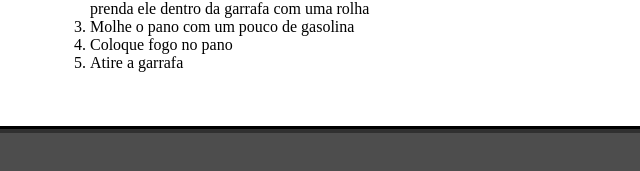
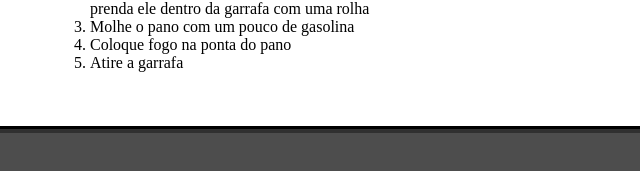
Before and after one commit to l-uiz/l-uiz.github.io, a plain HTML site: page molotov.html in a window 1280 px wide. Shown: the part 493-664 px from the top of the page, 340-980 px from the left. Drawn offline with Linux system fonts and the light colour scheme.

Commit message:
Update molotov.html

```diff
--- a/molotov.html
+++ b/molotov.html
@@ -26,7 +26,7 @@
                     <li>Encha 40% da garrafa com gasolina e 55% com óleo de carro</li>
                     <li>Coloque o pano dentro da garrafa, encostando um pouco no óleo, e prenda ele dentro da garrafa com uma rolha</li>
                     <li>Molhe o pano com um pouco de gasolina</li>
-                    <li>Coloque fogo no pano</li>
+                    <li>Coloque fogo na ponta do pano</li>
                     <li>Atire a garrafa</li>
                 </ol>
             </div>
```
